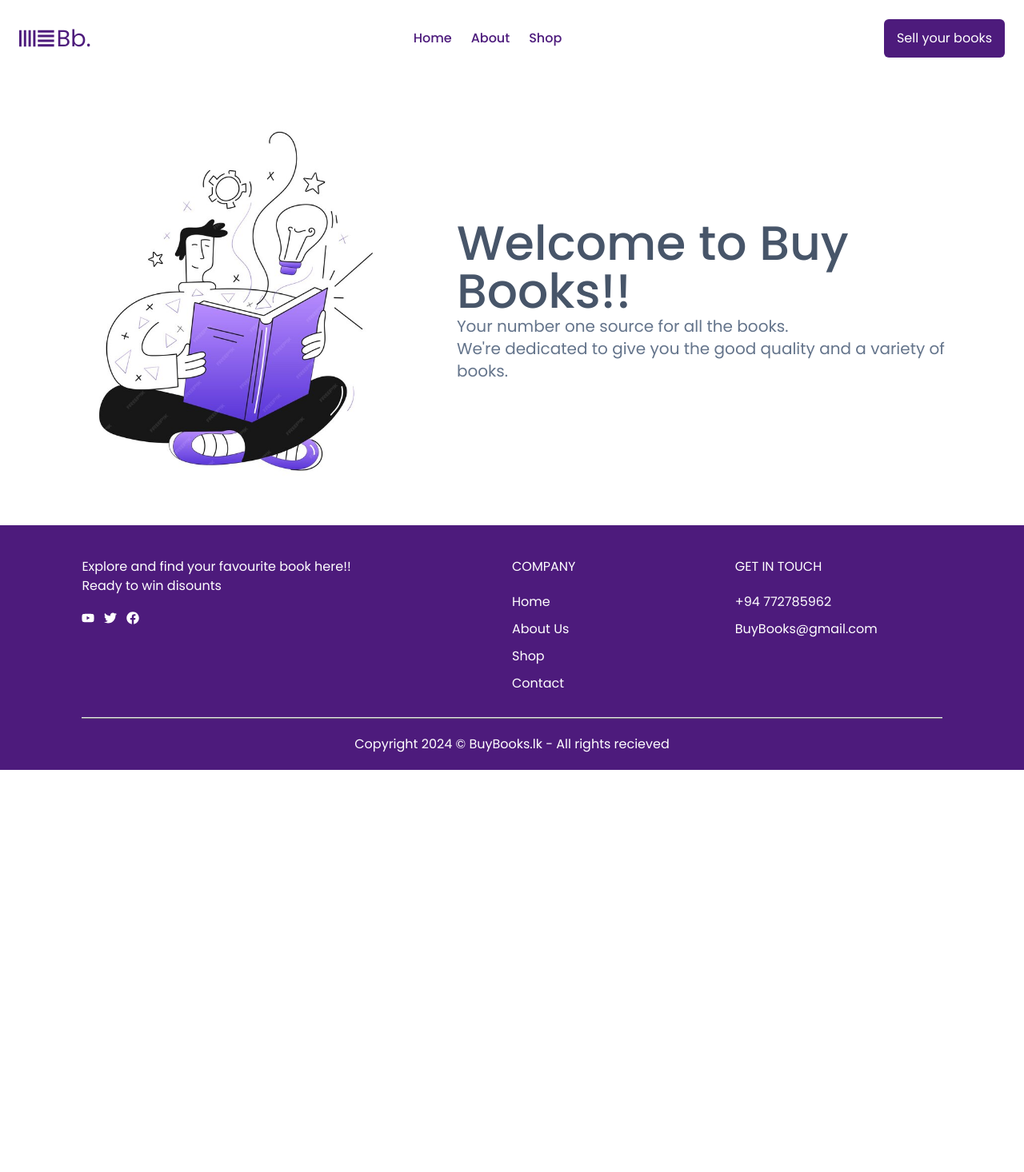
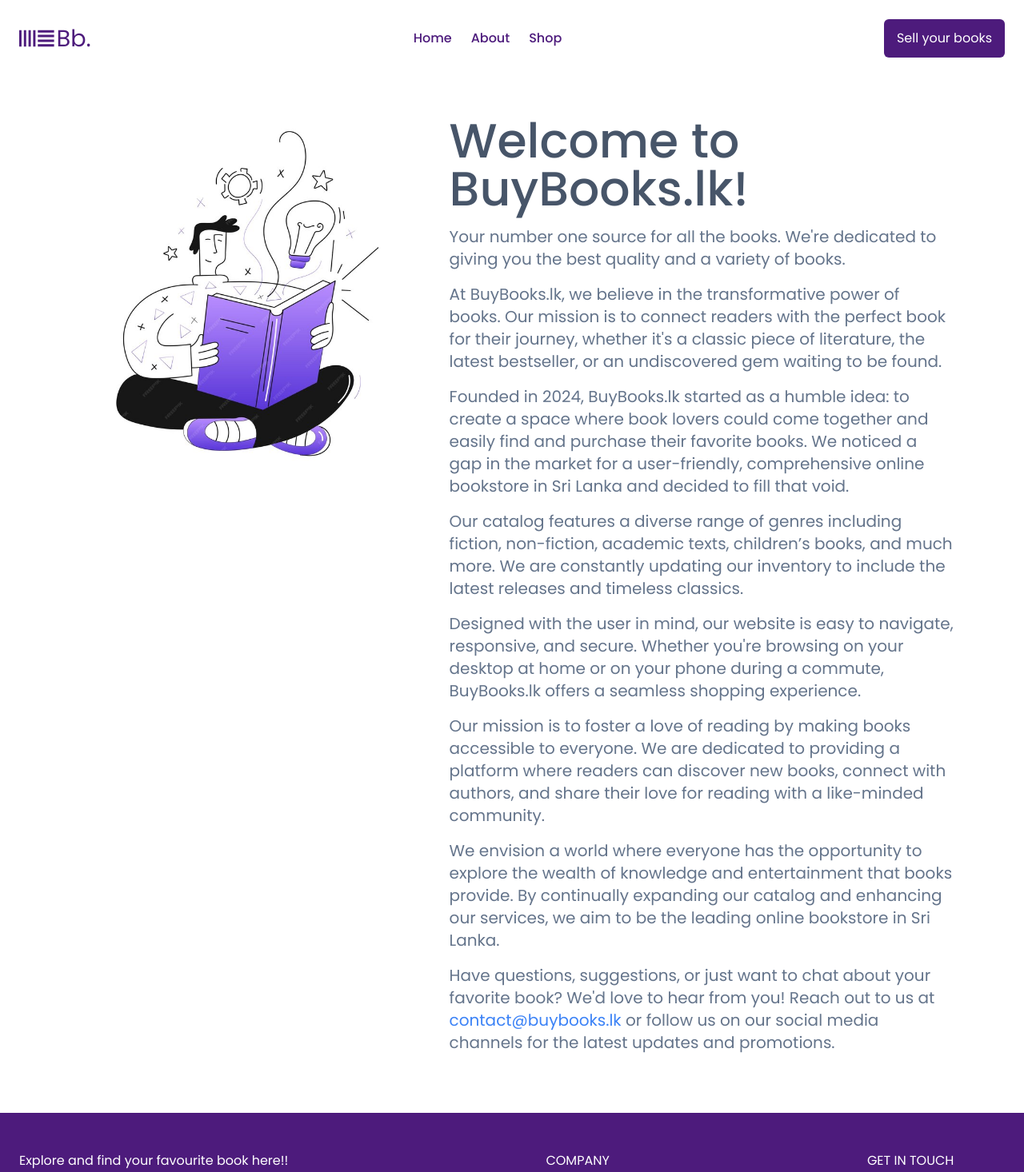
Before and after one commit to Buy-Books/buybook-webproject, a React (Vite) app in the folder client/: page /about in a window 1280 px wide. Shown: the top 1466 px of the page at 80% size. Before the commit the page ends 963 px from the top, so only its background shows below. Built offline with nearby package versions, Linux system fonts and the light colour scheme.

Commit message:
made some changes

```diff
--- a/client/src/components/Footer.jsx
+++ b/client/src/components/Footer.jsx
@@ -4,8 +4,8 @@ import { FaYoutube, FaTwitter, FaFacebook } from "react-icons/fa"
 
 const Footer = () => {
     return (
-        <div className="footer" id="footer">
-            <div className="footer-content">
+        <div className="w-full bg-dark-purple text-white py-12" id="footer">
+            <div className="flex flex-col md:flex-row gap-12 justify-between container">
                 <div className="footer-content-left">
                     <p>
                         Explore and find your favourite book here!!
@@ -40,14 +40,14 @@ const Footer = () => {
 
                 <div className="footer-content-right">
                     <h2>GET IN TOUCH</h2>
-                    <ul>
-                        <li>+94 772785962</li>
-                        <li>BuyBooks@gmail.com</li>
+                    <ul className="flex flex-col">
+                        <li className="w-auto">+94 77555555</li>
+                        <li className="w-auto">contact@buybooks.lk</li>
                     </ul>
                 </div>
             </div>
             <hr />
-            <p className="footer-copy-right">
+            <p className="footer-copy-right container pt-6">
                 Copyright 2024 © BuyBooks.lk - All rights recieved{" "}
             </p>
         </div>
--- a/client/src/screens/About.jsx
+++ b/client/src/screens/About.jsx
@@ -1,25 +1,82 @@
-import React from 'react'
-import image from '../assets/About.jpg'
-import './About.css'
+/* eslint-disable react/no-unescaped-entities */
+import React from "react"
+import image from "../assets/About.jpg"
+import "./About.css"
 
 const About = () => {
-  return (
-    <div className='about-container '>
-    <div className='about-left'>
-        <img src={image} alt="" className='image'/>
-
-    </div>
-    <div className="about-right">
-        <h1
-        className='text-2xl text-slate-600 font-medium text-center leading-tight md:text-3xl lg:text-4xl xl:text-6xl md:text-left'>
-          Welcome to Buy Books!!</h1>
-        <p className='text-base text-slate-500 text-center md:text-lg lg:text-xl md:text-left'>
-          Your number one source for all the books.<br/>
-         We're dedicated to give you the good quality and a variety of books.</p>
-    </div>
-    </div>
-
-  )
+    return (
+        <div className="about-container items-start justify-start flex flex-col md:flex-row gap-8 p-6">
+            <div className="about-left flex self-start">
+                <img
+                    src={image}
+                    alt="About us"
+                    className="w-full h-auto rounded-lg"
+                />
+            </div>
+            <div className="about-right flex-1 flex flex-col justify-center">
+                <h1 className="text-2xl text-slate-600 font-medium text-center leading-tight md:text-3xl lg:text-4xl xl:text-6xl md:text-left">
+                    Welcome to BuyBooks.lk!
+                </h1>
+                <p className="text-base text-slate-500 text-center md:text-lg lg:text-xl md:text-left mt-4">
+                    Your number one source for all the books. We're dedicated to
+                    giving you the best quality and a variety of books.
+                </p>
+                <p className="text-base text-slate-500 text-center md:text-lg lg:text-xl md:text-left mt-4">
+                    At BuyBooks.lk, we believe in the transformative power of
+                    books. Our mission is to connect readers with the perfect
+                    book for their journey, whether it's a classic piece of
+                    literature, the latest bestseller, or an undiscovered gem
+                    waiting to be found.
+                </p>
+                <p className="text-base text-slate-500 text-center md:text-lg lg:text-xl md:text-left mt-4">
+                    Founded in 2024, BuyBooks.lk started as a humble idea: to
+                    create a space where book lovers could come together and
+                    easily find and purchase their favorite books. We noticed a
+                    gap in the market for a user-friendly, comprehensive online
+                    bookstore in Sri Lanka and decided to fill that void.
+                </p>
+                <p className="text-base text-slate-500 text-center md:text-lg lg:text-xl md:text-left mt-4">
+                    Our catalog features a diverse range of genres including
+                    fiction, non-fiction, academic texts, children’s books, and
+                    much more. We are constantly updating our inventory to
+                    include the latest releases and timeless classics.
+                </p>
+                <p className="text-base text-slate-500 text-center md:text-lg lg:text-xl md:text-left mt-4">
+                    Designed with the user in mind, our website is easy to
+                    navigate, responsive, and secure. Whether you're browsing on
+                    your desktop at home or on your phone during a commute,
+                    BuyBooks.lk offers a seamless shopping experience.
+                </p>
+                <p className="text-base text-slate-500 text-center md:text-lg lg:text-xl md:text-left mt-4">
+                    Our mission is to foster a love of reading by making books
+                    accessible to everyone. We are dedicated to providing a
+                    platform where readers can discover new books, connect with
+                    authors, and share their love for reading with a like-minded
+                    community.
+                </p>
+                <p className="text-base text-slate-500 text-center md:text-lg lg:text-xl md:text-left mt-4">
+                    We envision a world where everyone has the opportunity to
+                    explore the wealth of knowledge and entertainment that books
+                    provide. By continually expanding our catalog and enhancing
+                    our services, we aim to be the leading online bookstore in
+                    Sri Lanka.
+                </p>
+                <p className="text-base text-slate-500 text-center md:text-lg lg:text-xl md:text-left mt-4">
+                    Have questions, suggestions, or just want to chat about your
+                    favorite book? We'd love to hear from you! Reach out to us
+                    at{" "}
+                    <a
+                        href="mailto:contact@buybooks.lk"
+                        className="text-blue-500"
+                    >
+                        contact@buybooks.lk
+                    </a>{" "}
+                    or follow us on our social media channels for the latest
+                    updates and promotions.
+                </p>
+            </div>
+        </div>
+    )
 }
 
 export default About
--- a/client/src/screens/home/Features.jsx
+++ b/client/src/screens/home/Features.jsx
@@ -8,8 +8,8 @@ const Features = () => {
             <div className="flex flex-col items-center justify-between gap-4 md:flex-row">
                 <div className="features-description flex flex-col gap-6 md:gap-10 md:w-1/2">
                     <h2 className="text-2xl text-dark-purple text-center font-medium md:text-3xl lg:text-4xl">
-                        Explore and find your favorite book at BuyBook.lk - Your
-                        Haven for Literary Discoveries!
+                        Explore and find your favorite book at BuyBooks.lk -
+                        Your Haven for Literary Discoveries!
                     </h2>
                     <p className="text-base text-slate-500">
                         Embark on a literary journey like never before at
--- a/client/src/screens/home/Hero.jsx
+++ b/client/src/screens/home/Hero.jsx
@@ -14,13 +14,13 @@ const Hero = () => {
             <div className="hero-desc-container flex flex-col items-center gap-3 md:items-start md:w-[50%]">
                 <h1 className="text-2xl text-slate-600 font-medium text-center leading-tight md:text-3xl lg:text-4xl xl:text-6xl md:text-left">
                     Discover Your Next Chapter at{" "}
-                    <span className="text-dark-purple">BuyBook.lk</span>
+                    <span className="text-dark-purple">BuyBooks.lk</span>
                 </h1>
                 <p className="text-base text-slate-500 text-center md:text-lg lg:text-xl md:text-left">
                     Where Every Page Holds a New Adventure!
                 </p>
-                <div className="flex mt-6 w-full lg:w-[80%]">
-                    <Link to={"/shop"} className="btn">
+                <div className="flex items-center mt-6 w-full text-center">
+                    <Link to={"/shop"} className="btn w-full md:max-w-[200px]">
                         Shop now
                     </Link>
                 </div>
--- a/client/src/screens/uploadBook/UploadBook.jsx
+++ b/client/src/screens/uploadBook/UploadBook.jsx
@@ -44,7 +44,7 @@ const UploadBook = () => {
     }
 
     return (
-        <div className="mb-12">
+        <div className="mb-12 px-8">
             <h2 className="text-2xl text-dark-purple text-center font-medium mb-12 lg:text-3xl">
                 Upload Book
             </h2>
```
